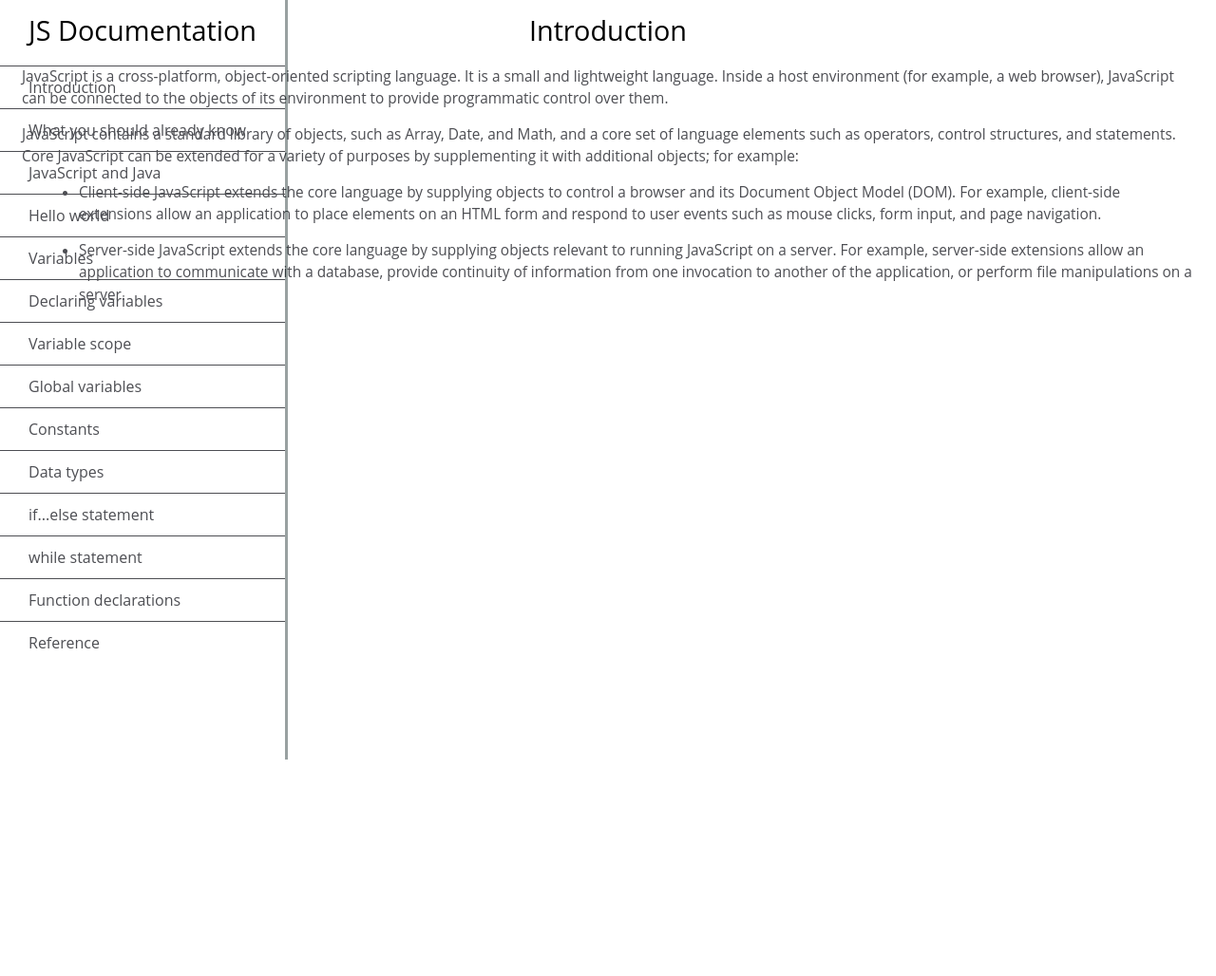
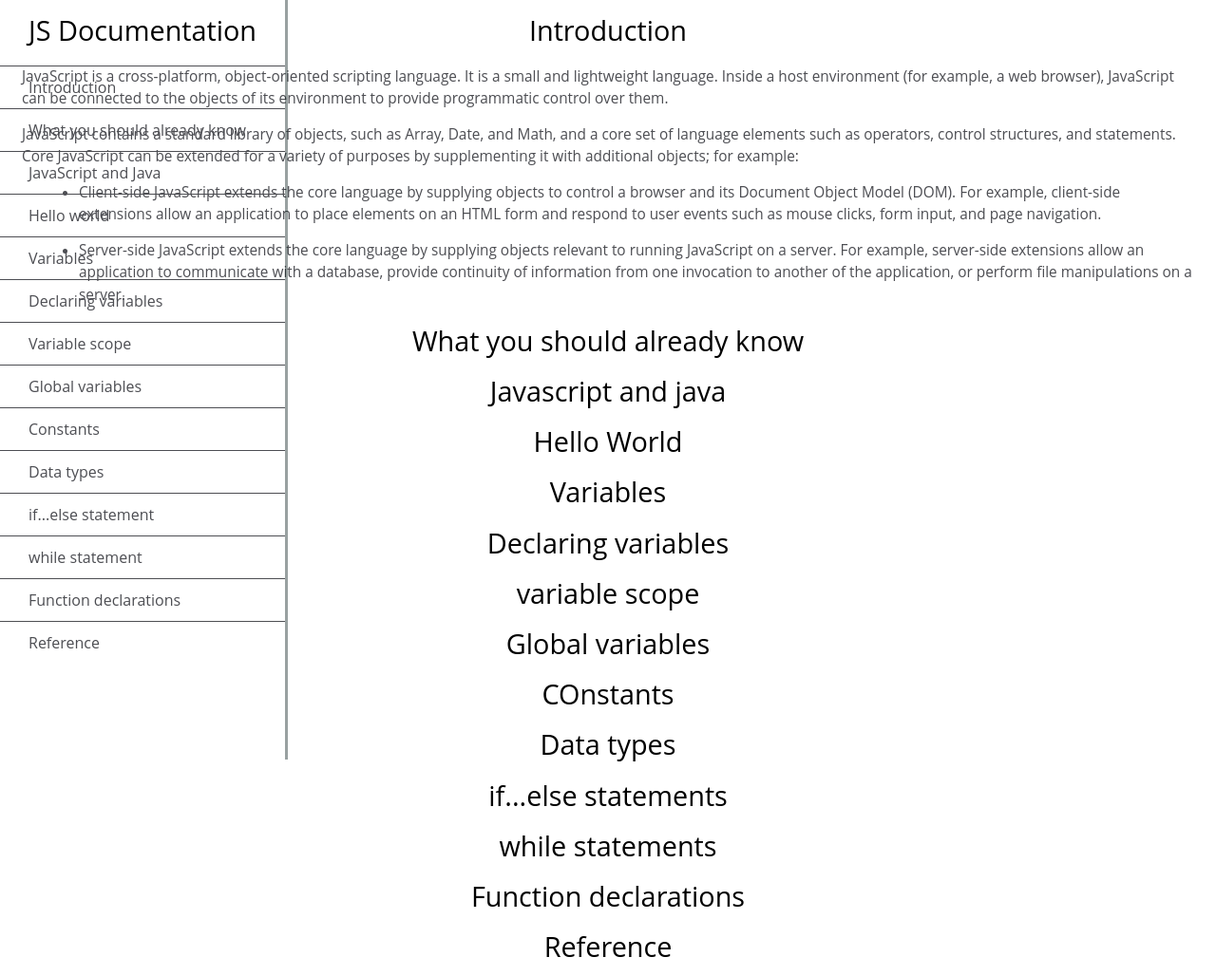
Before and after one commit to Garballa/Technical-Documentation-Page, a plain HTML site: page index.html in a window 1280 px wide. Shown: the whole page at 95% size. Before the commit the page ends 800 px from the top, so only its background shows below. Drawn offline with Linux system fonts and the light colour scheme.

Commit message:
Add remaining section elements with id's/ headers.

```diff
--- a/index.html
+++ b/index.html
@@ -100,5 +100,44 @@
         </ul>
       </article>
     </section>
+    <section class="main-section" id="What_you_should_already_know">
+      <header>What you should already know</header>
+    </section>
+    <section class="main-section" id="Javascript and Java">
+      <header>Javascript and java</header>
+    </section>
+    <section class="main-section" id="Hello_world">
+      <header>Hello World</header>
+    </section>
+    <section class="main-section" id="Variables">
+      <header>Variables</header>
+    </section>
+    <section class="main-section" id="Declaring_variables">
+      <header>Declaring variables</header>
+    </section>
+    <section class="main-section" id="Variable_scope">
+      <header>variable scope</header>
+    </section>
+    <section class="main-section" id="Global_variables">
+      <header>Global variables</header>
+    </section>
+    <section class="main-section" id="Constants">
+      <header>COnstants</header>
+    </section>
+    <section class="main-section" id="Data_types">
+      <header>Data types</header>
+    </section>
+    <section class="main-section" id="if...else_statements">
+      <header>if...else statements</header>
+    </section>
+    <section class="main-section" id="while_statements">
+      <header>while statements</header>
+    </section>
+    <section class="main-section" id="Function declarations">
+      <header>Function declarations</header>
+    </section>
+    <section class="main-section" id="Reference">
+      <header>Reference</header>
+    </section>
   </body>
 </html>
```
